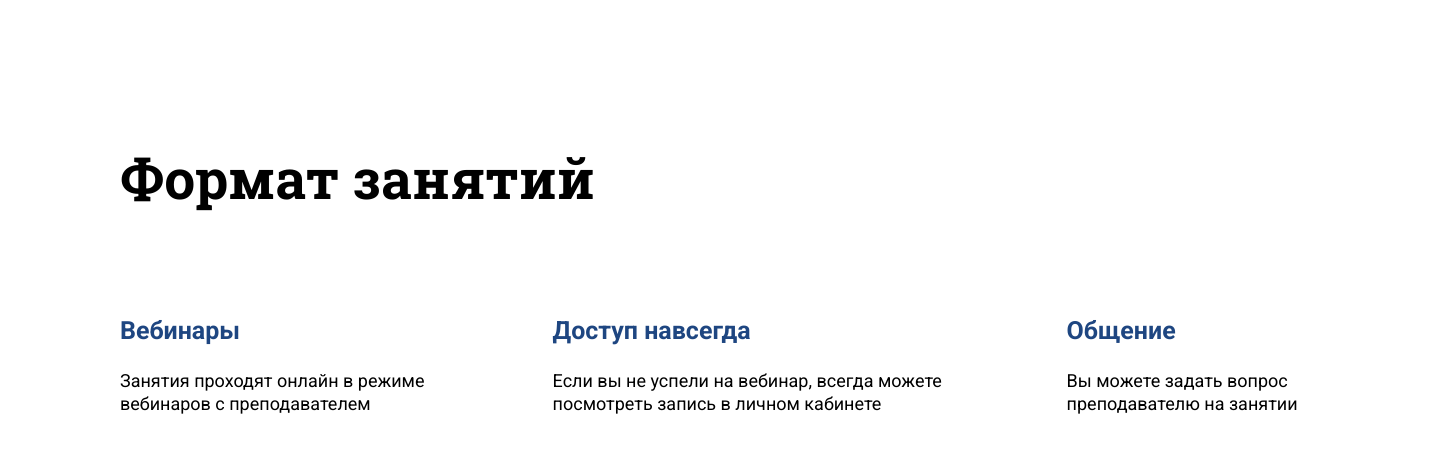
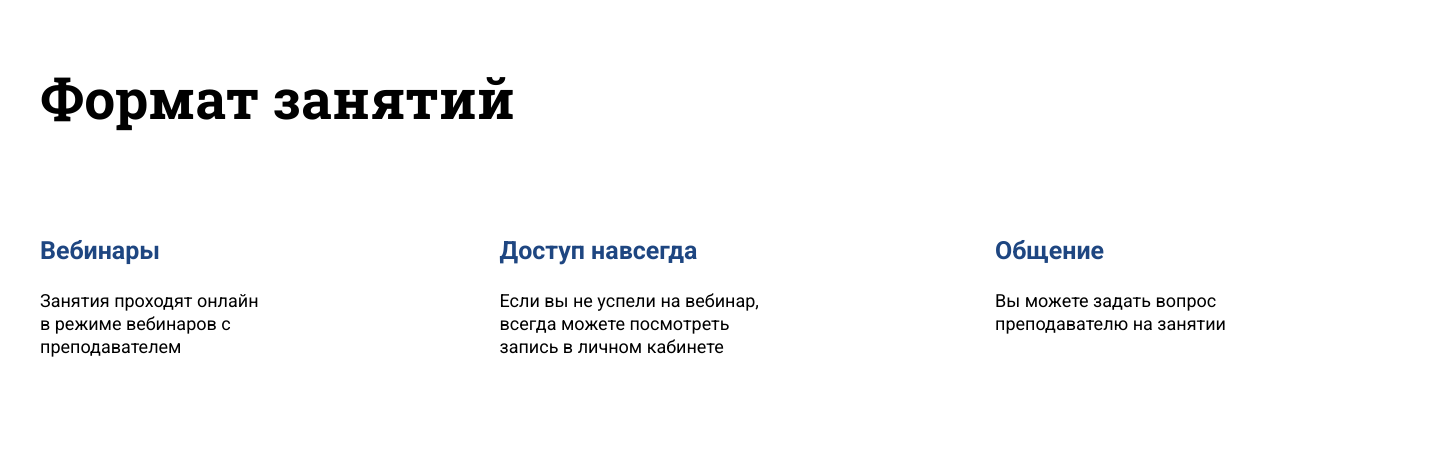
Before and after one commit to arzzzzi/maketm1, a plain HTML site: page magomedspart.html in a window 1280 px wide. Shown: the part 2053-2506 px from the top of the page, 1440 px wide, since content can reach past the window. After the commit the page ends 2430 px from the top, so only its background shows below. Drawn offline with Linux system fonts and the light colour scheme.

Commit message:
made corrections in css

```diff
--- a/stylefirstthree.css
+++ b/stylefirstthree.css
@@ -14,10 +14,11 @@ html {
     width: 100%;
     max-width: calc(1440px - 240px);
     margin: 0 auto;
-    padding: 20px 120px;
+    padding: 0 120px 0g;
 }
 
 #cover {
+    margin: 20px 0 0 0;
     width: 100%;
 }
 
@@ -157,7 +158,7 @@ html {
 }
 
 #format {
-    padding: 162px 0 116px 0;
+    padding: 162px 0 0 0;
     width: 100%;
 }
 
@@ -194,8 +195,14 @@ html {
 
 .vebinars {
     margin: 0 122px 0 0;
+    width: 225px;
 }
 
 .access {
     margin: 0 113px 0 0;
+    width: 270px;
 }
+
+.chatting {
+    width: 245px;
+}
```
